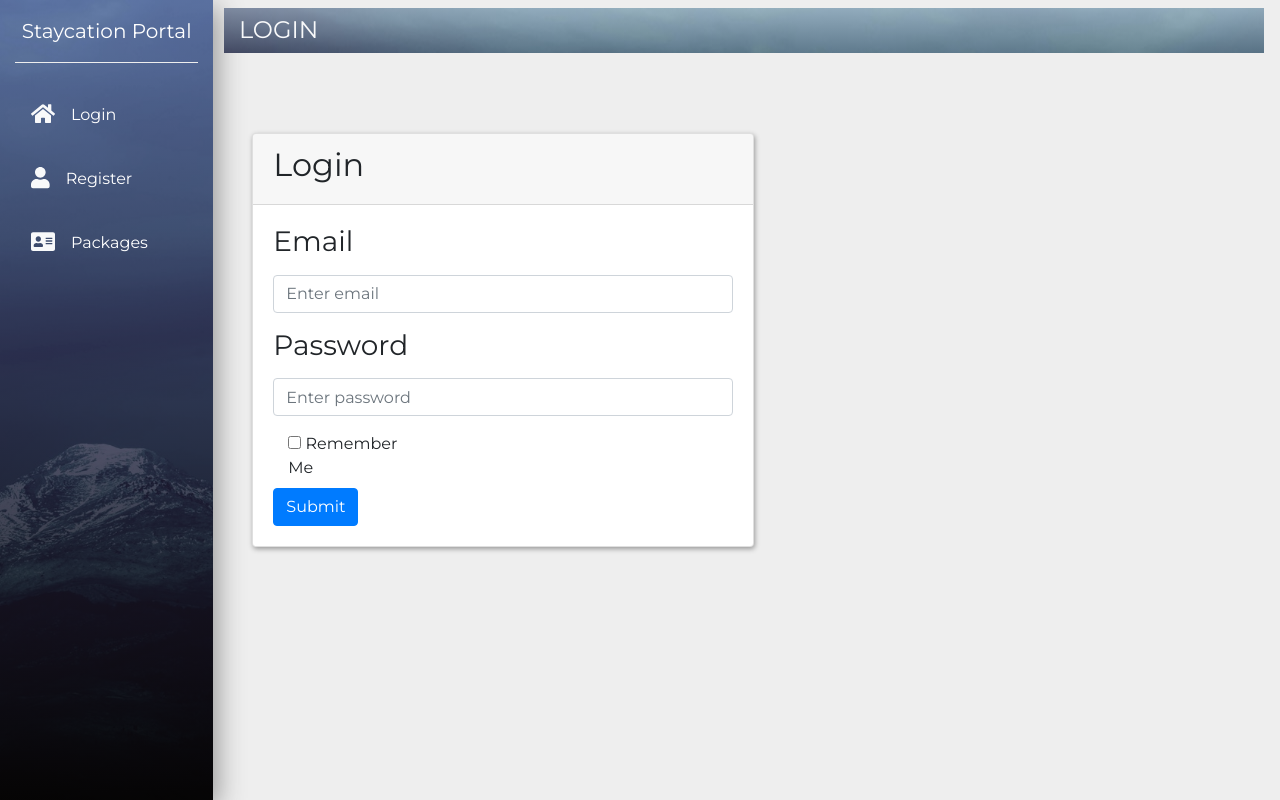
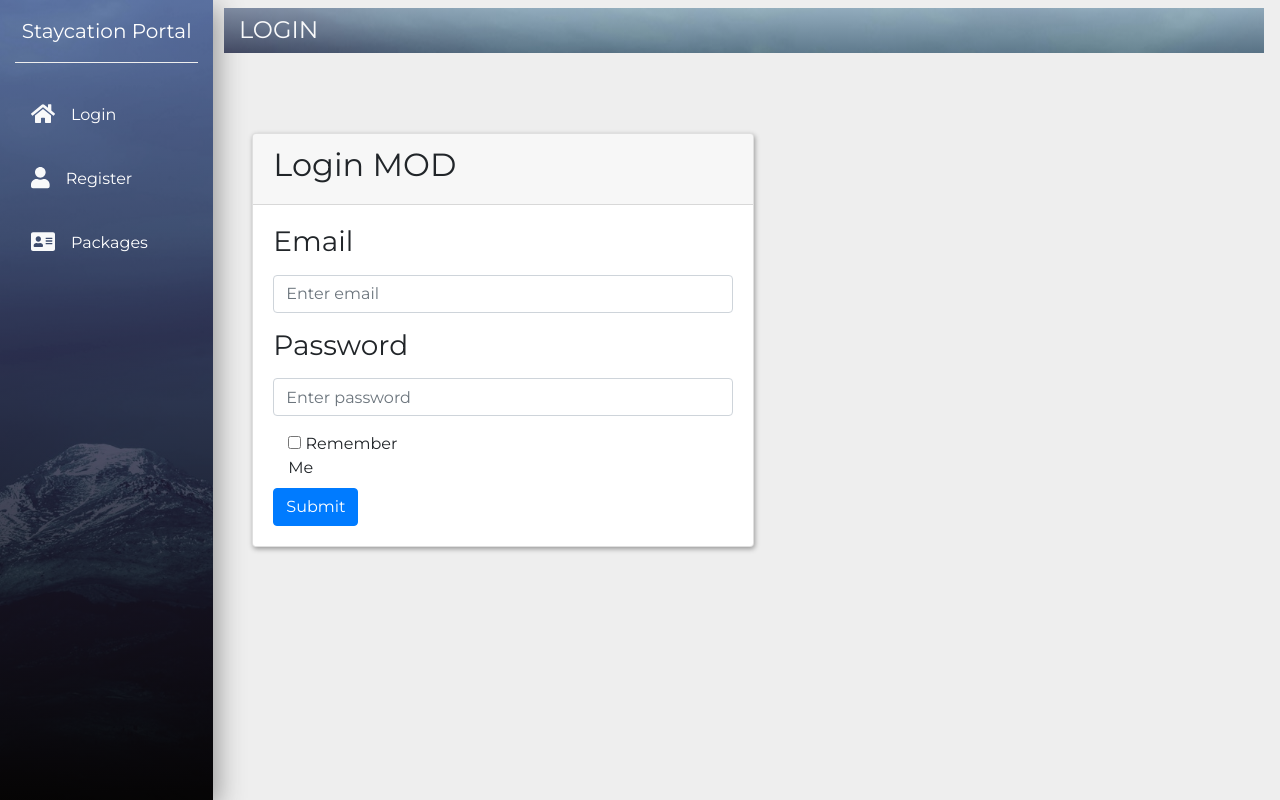
Before and after one commit to ICT381/StaycationX, a Flask app: page /login in a window 1280 px wide. Run offline with Flask 2, Linux system fonts and the light colour scheme; some libraries are stand-ins or nearby versions.

Commit message:
change login template header

```diff
--- a/app/templates/login.html
+++ b/app/templates/login.html
@@ -4,7 +4,7 @@
 <div class="col-xl-6 col-sm-4 p-2">
   <div class="card card-common">
   <div class="card-header">
-    <h2>Login</h2>
+    <h2>Login MOD</h2>
   </div>
   <div class="card-body">
       {% with messages = get_flashed_messages() %}
```
